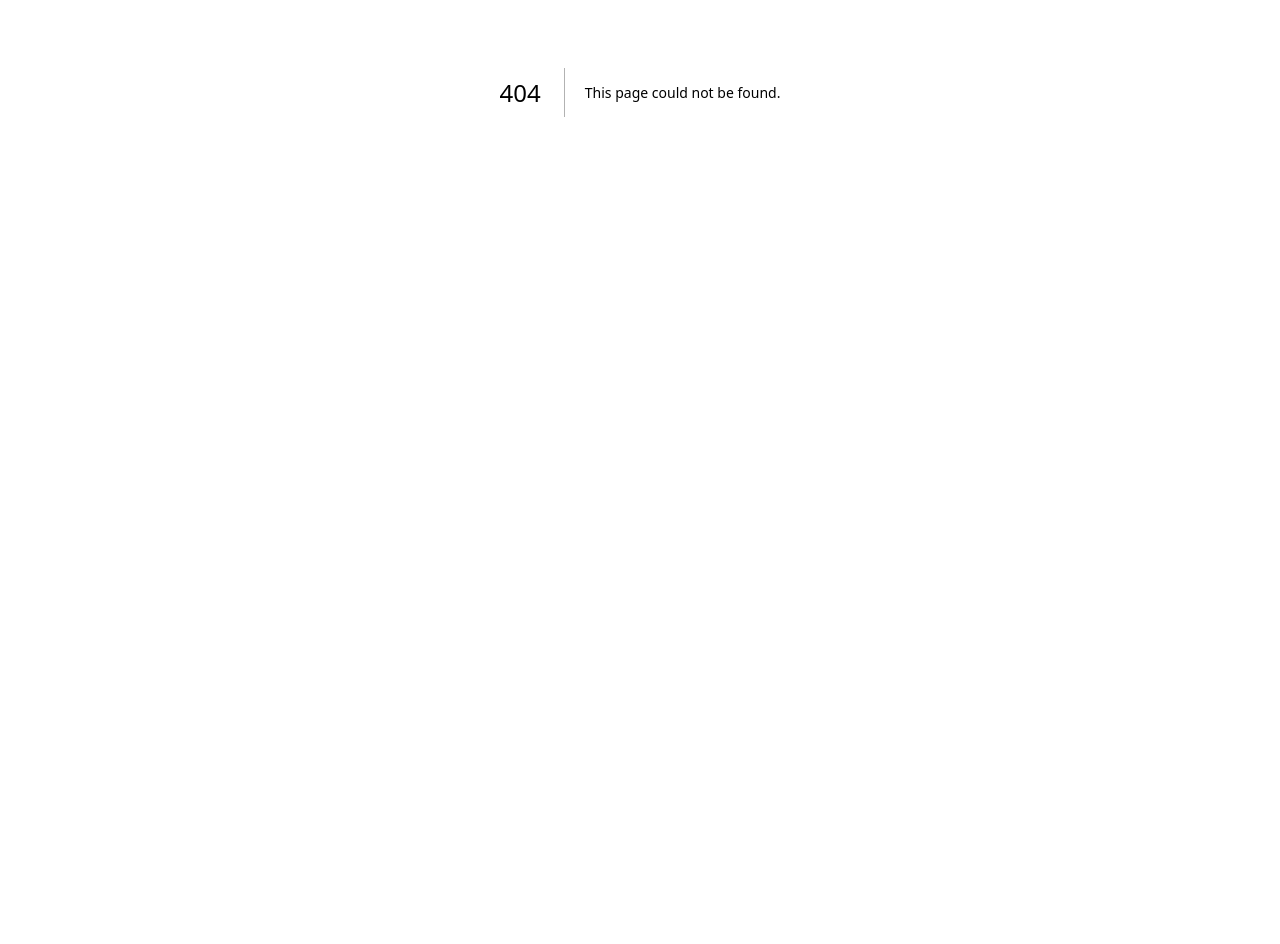
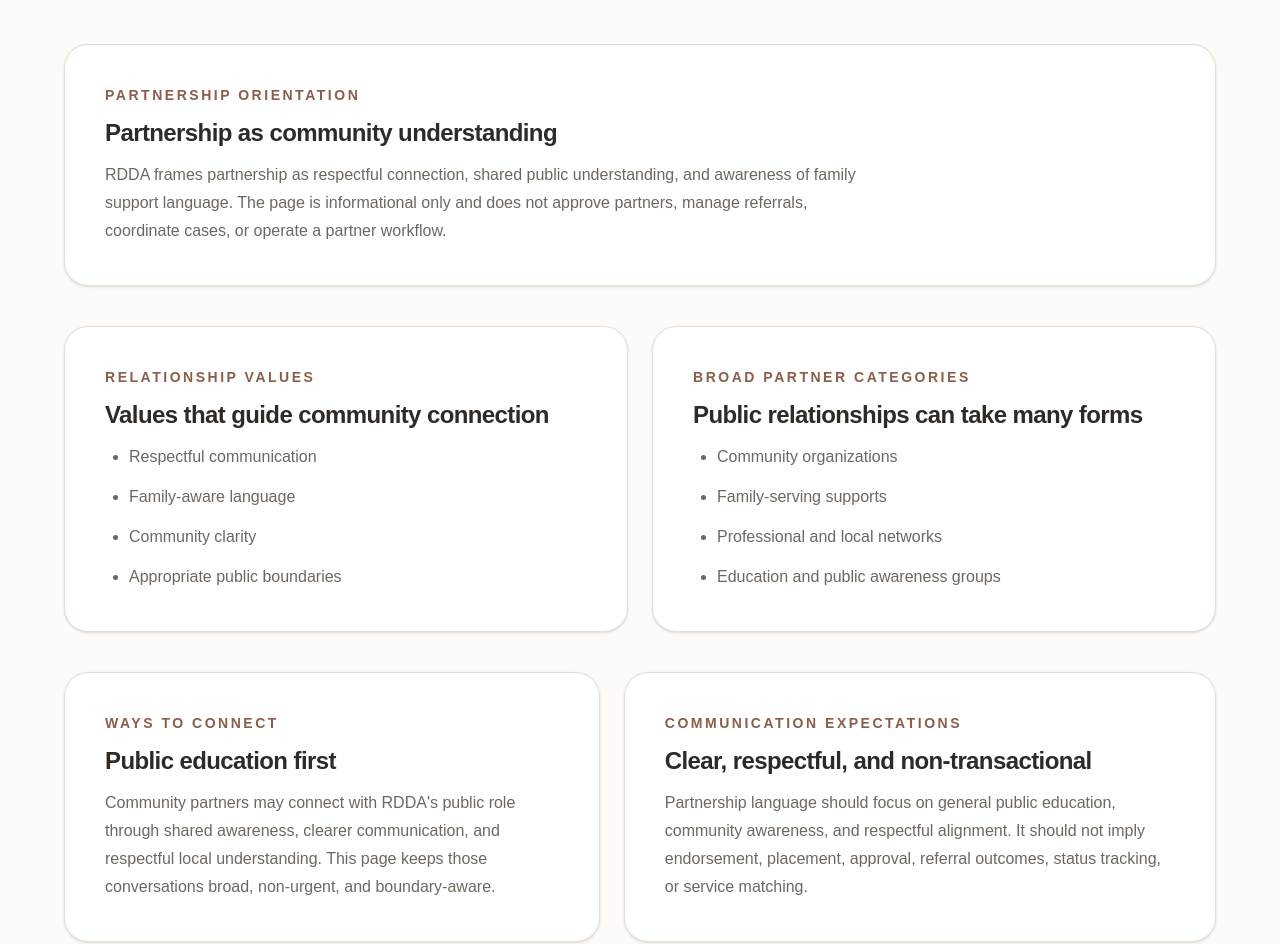
Before and after one commit to hickdwayne-rdp/rdda-platform, a Next.js app in the folder repo/: page /partners in a window 1280 px wide. Before the commit this address had no page. Shown: the part 308-1252 px from the top of the page. Before the commit the page ends 800 px from the top, so only its background shows below. Built offline with nearby package versions, Linux system fonts and the light colour scheme.

Commit message:
Add RDDA partners page static route

```diff
--- /dev/null
+++ b/repo/src/app/partners/page.tsx
@@ -0,0 +1,172 @@
+import { PageContainer } from "@/components/layout/PageContainer";
+import { PageShell } from "@/components/layout/PageShell";
+import { SectionCard } from "@/components/ui/SectionCard";
+
+const values = [
+  "Respectful communication",
+  "Family-aware language",
+  "Community clarity",
+  "Appropriate public boundaries",
+];
+
+const categories = [
+  "Community organizations",
+  "Family-serving supports",
+  "Professional and local networks",
+  "Education and public awareness groups",
+];
+
+const boundaries = [
+  "This page is not a directory, listing, application, referral path, intake path, booking tool, or scheduling tool.",
+  "This page does not create accounts, save records, manage approvals, rank partners, collect submissions, or automate communication.",
+  "This route does not use CMS content, database records, API logic, forms, client state, effects, dynamic routing, or client component behavior.",
+];
+
+export default function PartnersPage() {
+  return (
+    <PageShell>
+      <PageContainer>
+        <main className="space-y-10 py-12 md:py-16">
+          <section className="space-y-5">
+            <p className="text-sm font-semibold uppercase tracking-[0.2em] text-primary">
+              Partners
+            </p>
+            <div className="space-y-4">
+              <h1 className="max-w-4xl text-4xl font-semibold tracking-tight text-foreground md:text-5xl">
+                Community partnerships grounded in clarity and respect.
+              </h1>
+              <p className="max-w-3xl text-lg leading-8 text-muted-foreground">
+                Red Deer Doula Association values public community connection
+                across Central Alberta. This page explains partnership as broad
+                relationship orientation, public education, and respectful
+                communication without creating a transactional website workflow.
+              </p>
+            </div>
+          </section>
+
+          <SectionCard>
+            <div className="max-w-3xl space-y-3">
+              <p className="text-sm font-semibold uppercase tracking-[0.18em] text-primary">
+                Partnership orientation
+              </p>
+              <h2 className="text-2xl font-semibold tracking-tight text-foreground">
+                Partnership as community understanding
+              </h2>
+              <p className="leading-7 text-muted-foreground">
+                RDDA frames partnership as respectful connection, shared public
+                understanding, and awareness of family support language. The page
+                is informational only and does not approve partners, manage
+                referrals, coordinate cases, or operate a partner workflow.
+              </p>
+            </div>
+          </SectionCard>
+
+          <section className="grid gap-6 md:grid-cols-2">
+            <SectionCard>
+              <div className="space-y-3">
+                <p className="text-sm font-semibold uppercase tracking-[0.18em] text-primary">
+                  Relationship values
+                </p>
+                <h2 className="text-2xl font-semibold tracking-tight text-foreground">
+                  Values that guide community connection
+                </h2>
+                <ul className="list-disc space-y-3 pl-6 leading-7 text-muted-foreground">
+                  {values.map((item) => (
+                    <li key={item}>{item}</li>
+                  ))}
+                </ul>
+              </div>
+            </SectionCard>
+
+            <SectionCard>
+              <div className="space-y-3">
+                <p className="text-sm font-semibold uppercase tracking-[0.18em] text-primary">
+                  Broad partner categories
+                </p>
+                <h2 className="text-2xl font-semibold tracking-tight text-foreground">
+                  Public relationships can take many forms
+                </h2>
+                <ul className="list-disc space-y-3 pl-6 leading-7 text-muted-foreground">
+                  {categories.map((item) => (
+                    <li key={item}>{item}</li>
+                  ))}
+                </ul>
+              </div>
+            </SectionCard>
+          </section>
+
+          <section className="grid gap-6 lg:grid-cols-[minmax(0,0.95fr)_minmax(0,1.05fr)]">
+            <SectionCard>
+              <div className="space-y-3">
+                <p className="text-sm font-semibold uppercase tracking-[0.18em] text-primary">
+                  Ways to connect
+                </p>
+                <h2 className="text-2xl font-semibold tracking-tight text-foreground">
+                  Public education first
+                </h2>
+                <p className="leading-7 text-muted-foreground">
+                  Community partners may connect with RDDA's public role through
+                  shared awareness, clearer communication, and respectful local
+                  understanding. This page keeps those conversations broad,
+                  non-urgent, and boundary-aware.
+                </p>
+              </div>
+            </SectionCard>
+
+            <SectionCard>
+              <div className="space-y-3">
+                <p className="text-sm font-semibold uppercase tracking-[0.18em] text-primary">
+                  Communication expectations
+                </p>
+                <h2 className="text-2xl font-semibold tracking-tight text-foreground">
+                  Clear, respectful, and non-transactional
+                </h2>
+                <p className="leading-7 text-muted-foreground">
+                  Partnership language should focus on general public education,
+                  community awareness, and respectful alignment. It should not
+                  imply endorsement, placement, approval, referral outcomes,
+                  status tracking, or service matching.
+                </p>
+              </div>
+            </SectionCard>
+          </section>
+
+          <section className="space-y-6">
+            <SectionCard>
+              <div className="space-y-3">
+                <p className="text-sm font-semibold uppercase tracking-[0.18em] text-primary">
+                  Appropriate-use boundaries
+                </p>
+                <h2 className="text-2xl font-semibold tracking-tight text-foreground">
+                  What this page does not do
+                </h2>
+                <ul className="list-disc space-y-3 pl-6 leading-7 text-muted-foreground">
+                  {boundaries.map((item) => (
+                    <li key={item}>{item}</li>
+                  ))}
+                </ul>
+              </div>
+            </SectionCard>
+
+            <SectionCard>
+              <div className="max-w-3xl space-y-3">
+                <p className="text-sm font-semibold uppercase tracking-[0.18em] text-primary">
+                  Community clarity
+                </p>
+                <h2 className="text-2xl font-semibold tracking-tight text-foreground">
+                  Clear public information supports respectful connection
+                </h2>
+                <p className="leading-7 text-muted-foreground">
+                  A careful partners page helps community members understand how
+                  RDDA speaks about partnership, public education, and local
+                  connection while preserving the approved static website
+                  architecture and appropriate public boundaries.
+                </p>
+              </div>
+            </SectionCard>
+          </section>
+        </main>
+      </PageContainer>
+    </PageShell>
+  );
+}
```
